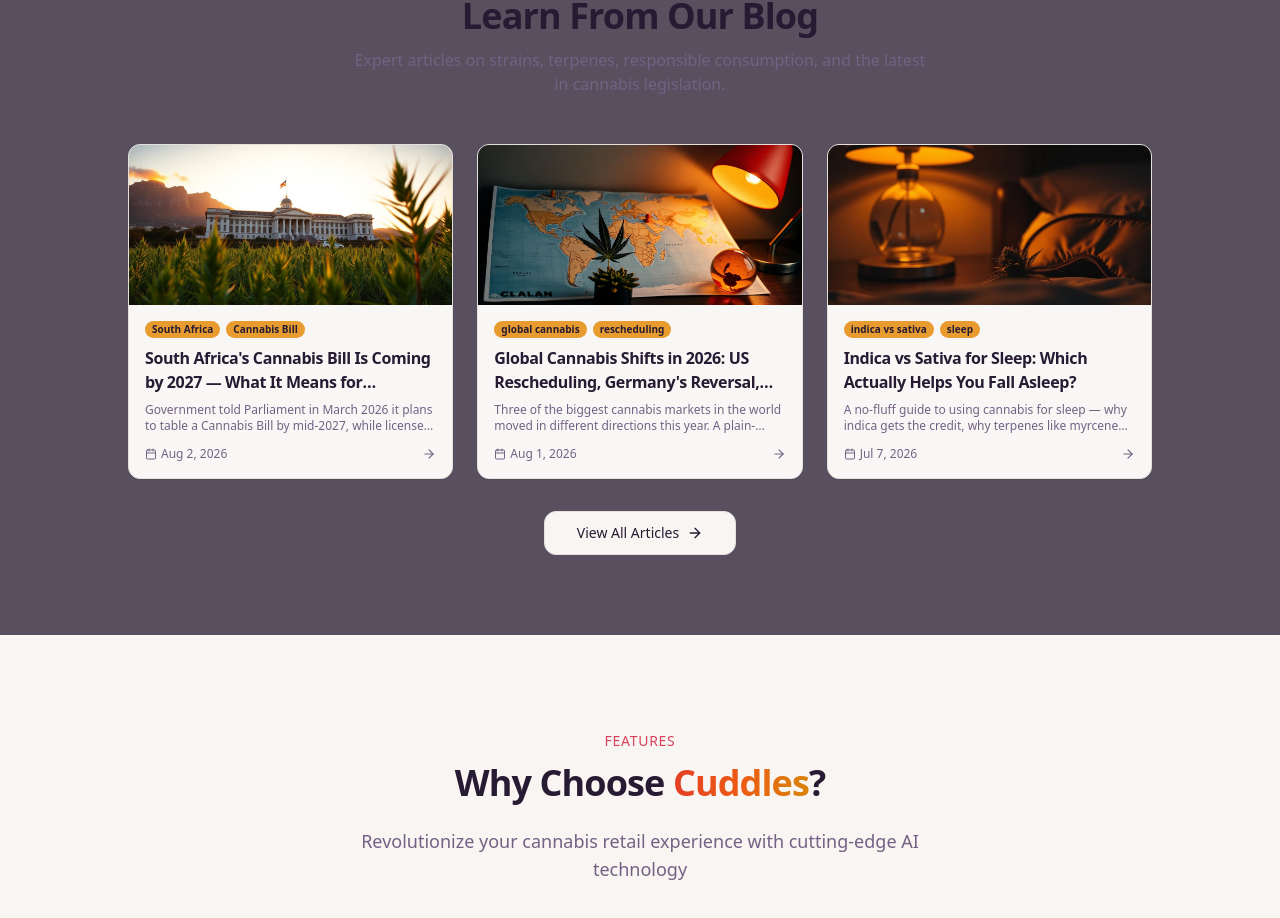
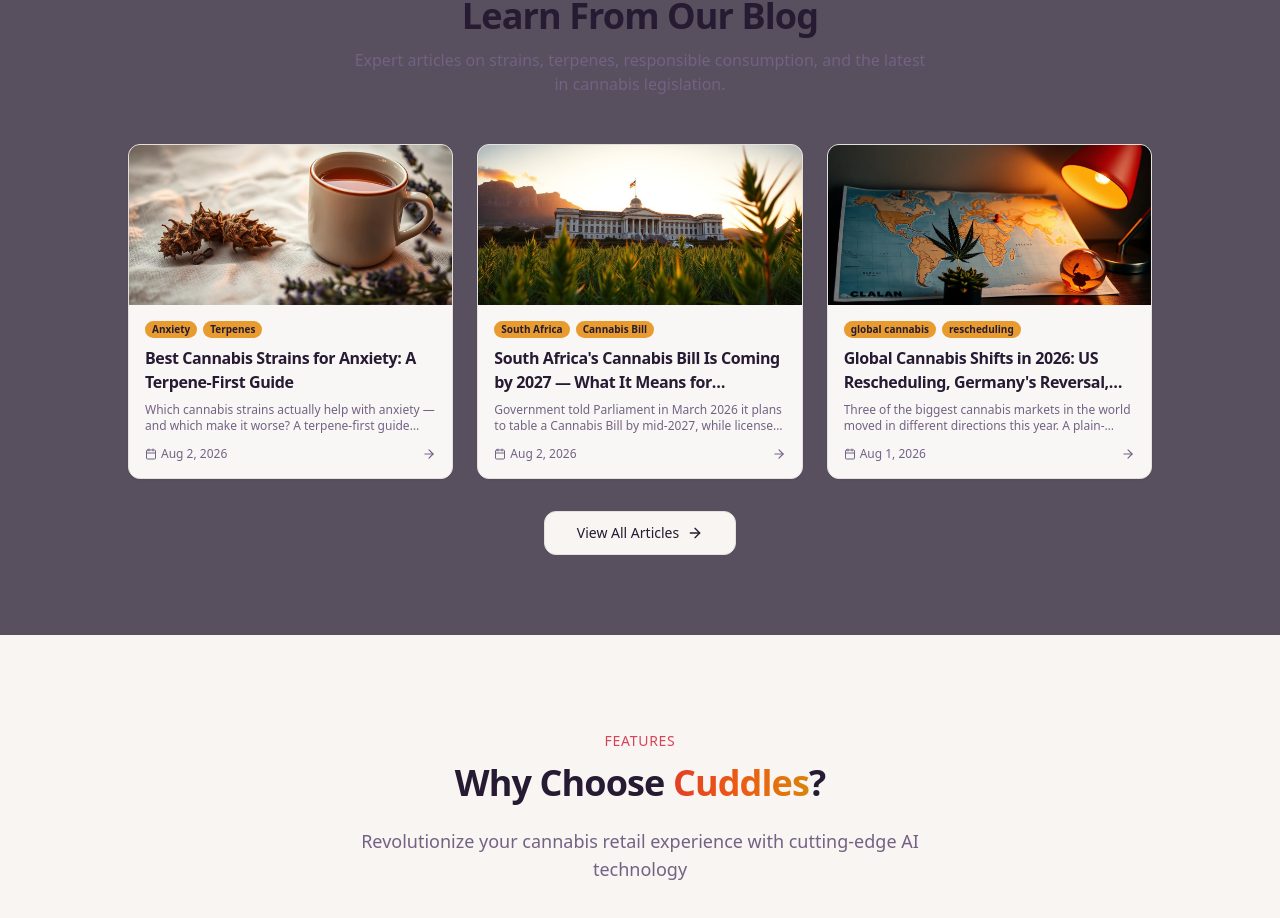
Before and after one commit to prim007/cuddles-smart-budtender-ai, a React (Vite) app: page / in a window 1280 px wide. Shown: the part 9582-10500 px from the top of the page. Built offline with nearby package versions, Linux system fonts and the light colour scheme; no server answers; the database is empty; what @lovable.dev/cloud-auth-js would draw is missing.

Commit message:
Changes
Co-authored-by: prim007 <22190587+prim007@users.noreply.github.com>

```diff
--- a/src/data/staticBlogPosts.ts
+++ b/src/data/staticBlogPosts.ts
@@ -11,6 +11,93 @@ export interface StaticBlogPost {
 }
 
 export const staticBlogPosts: StaticBlogPost[] = [
+  {
+    id: "static-best-strains-for-anxiety",
+    title: "Best Cannabis Strains for Anxiety: A Terpene-First Guide",
+    slug: "best-strains-for-anxiety",
+    excerpt:
+      "Which cannabis strains actually help with anxiety — and which make it worse? A terpene-first guide covering Granddaddy Purple, Jack Herer, myrcene, limonene, linalool and how to dose low and slow.",
+    content: `### Best Cannabis Strains for Anxiety: A Terpene-First Guide
+
+*Educational only — this is not medical advice. Anxiety is a medical condition. Speak to a qualified healthcare professional before using cannabis to manage it, especially if you take other medication.*
+
+Cannabis has a complicated relationship with anxiety. The same plant that calms one person can send another into a spiral. The difference usually is not "indica vs sativa" — it is **dose, THC level, and terpene profile**.
+
+Here is how to think about it properly.
+
+---
+
+### Why high-THC strains can backfire
+
+THC follows a biphasic curve: low doses tend to be calming, high doses tend to be activating and can trigger the exact racing-heart, racing-thoughts response you were trying to avoid.
+
+If anxiety is your concern:
+
+- Stay in the **low-to-moderate THC range** (roughly 10–15%), not the 25%+ shelf.
+- Look for meaningful **CBD** content. CBD blunts some of THC's anxiogenic edge, which is why balanced 1:1 products are so widely recommended for anxious users.
+- Start with a single inhalation, or 2.5mg of an edible, and wait. Edibles take 45–120 minutes; impatience is the most common cause of a bad experience.
+
+---
+
+### The terpenes that matter
+
+Terpenes are the aromatic compounds that shape how a strain feels. Three are consistently associated with calm:
+
+**Myrcene** — earthy, musky, herbal. The most common terpene in cannabis and the one most associated with a heavy, body-relaxing, sedating effect. High-myrcene strains are the classic "couch" strains.
+
+**Linalool** — floral, lavender-like. The same terpene that makes lavender a bedtime staple. Associated with relaxation and stress relief.
+
+**Limonene** — bright and citrusy. Associated with mood elevation rather than sedation. Useful when your anxiety comes with low mood and you do not want to be flattened during the day.
+
+A fourth worth knowing is **caryophyllene**, peppery and unusual in that it binds directly to CB2 receptors — commonly reported for stress and physical tension.
+
+---
+
+### Strains commonly chosen for anxiety
+
+**Granddaddy Purple** — a myrcene- and linalool-rich indica, grape-sweet and heavily relaxing. An evening strain. Frequently chosen for anxiety that shows up as physical tension or as trouble switching off at night. Not a daytime pick.
+
+**Jack Herer** — a limonene- and terpinolene-forward sativa-dominant hybrid. Clear-headed and uplifting rather than sedating, which suits daytime anxiety where being knocked out is not an option. Keep the dose low; pushed too hard, sativa-leaning strains are the most likely to tip into overstimulation.
+
+**ACDC** — a high-CBD, very low-THC strain. Roughly 20:1 CBD:THC, so there is minimal intoxication. Often the safest starting point for someone who has had a bad THC experience before.
+
+**Northern Lights** — myrcene-heavy, reliably sedating, a long-standing evening choice.
+
+**Blue Dream** — a middle path: myrcene plus a sativa lift. Popular precisely because it is moderate, but its THC can run high, so check the label.
+
+---
+
+### Strains and situations to be careful with
+
+- Very high-THC concentrates and dabs.
+- Strains dominated by **pinene** at high doses, which some people find sharpening rather than calming.
+- Any new strain in an unfamiliar environment. Set and setting genuinely change the outcome.
+
+---
+
+### A practical starting protocol
+
+1. Pick a **balanced or CBD-dominant** product first.
+2. Take the **smallest realistic dose** and wait the full onset time.
+3. Note what you took, how much, and how you felt — a written record beats memory.
+4. Adjust one variable at a time.
+
+That fourth point is the whole game. Anxiety response to cannabis is deeply individual, and the only reliable dataset is your own.
+
+---
+
+### Let Cuddles do the matching
+
+Cuddles reads terpene profiles, cannabinoid ratios and your own logged sessions to suggest strains that suit how *you* respond — not how the average person does. The [strain journal](/journal) records mood before and after each session, so recommendations sharpen over time.
+
+[Ask Cuddles about calming strains →](/education/chat-with-cuddles)
+
+*Cuddles provides general cannabis education, not medical advice.*`,
+    author: "Cuddles AI",
+    tags: ["Anxiety", "Terpenes", "Strain Guide", "Education"],
+    published_at: "2026-08-02T09:00:00Z",
+    featured_image: "/blog/best-strains-for-anxiety.jpg",
+  },
   {
     id: "static-ai-vs-human-budtending",
     title: "AI vs Human Budtending: Why Virtual Budtenders Are Winning in 2026",
```
